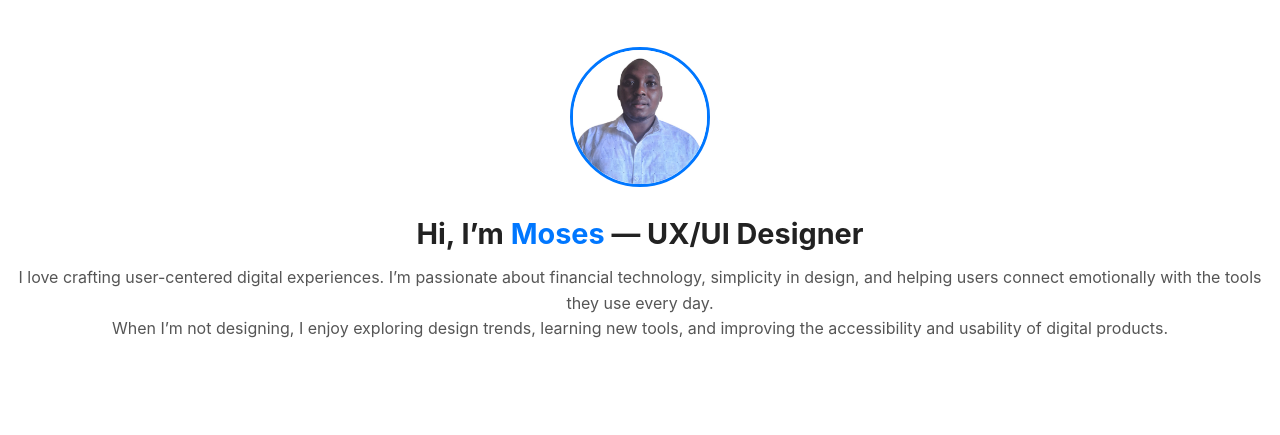
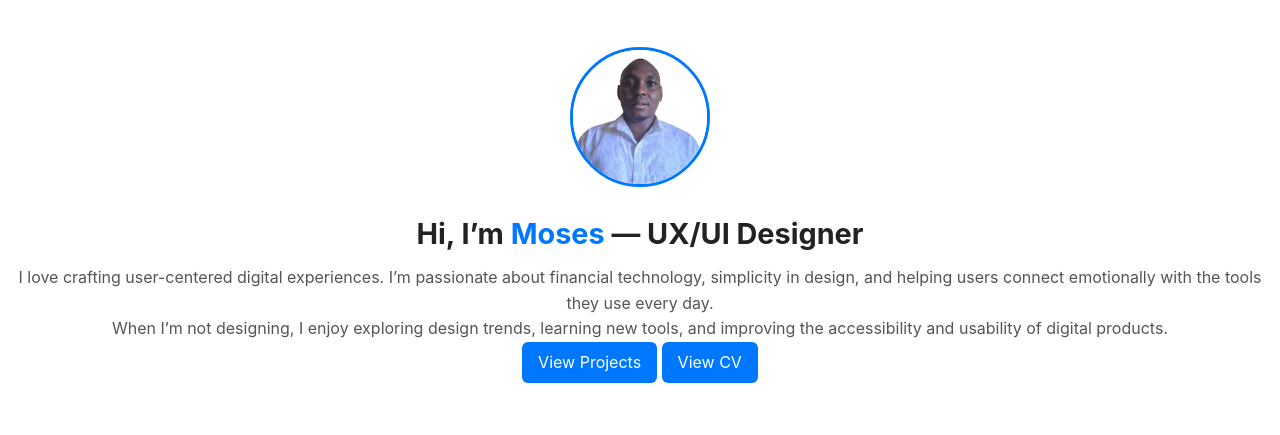
Before and after one commit to moselanto/portfolio, a plain HTML site: page index.html in a window 1280 px wide. Shown: the part 67-502 px from the top of the page. Drawn offline with Linux system fonts and the light colour scheme.

Commit message:
Update index.html

```diff
--- a/index.html
+++ b/index.html
@@ -28,6 +28,12 @@
     <h2>Hi, I’m <span>Moses</span> — UX/UI Designer</h2>
     <p>I love crafting user-centered digital experiences. I’m passionate about financial technology, simplicity in design, and helping users connect emotionally with the tools they use every day.</p>
     <p>When I’m not designing, I enjoy exploring design trends, learning new tools, and improving the accessibility and usability of digital products.</p>
+
+        <div class="hero-buttons">
+      <a href="projects.html" class="btn primary-btn">View Projects</a>
+      <a href="cv.html" class="btn secondary-btn" target="_blank">View CV</a>
+    </div>
+  </div>
   </section>
 
   <!-- Case Studies -->
```
